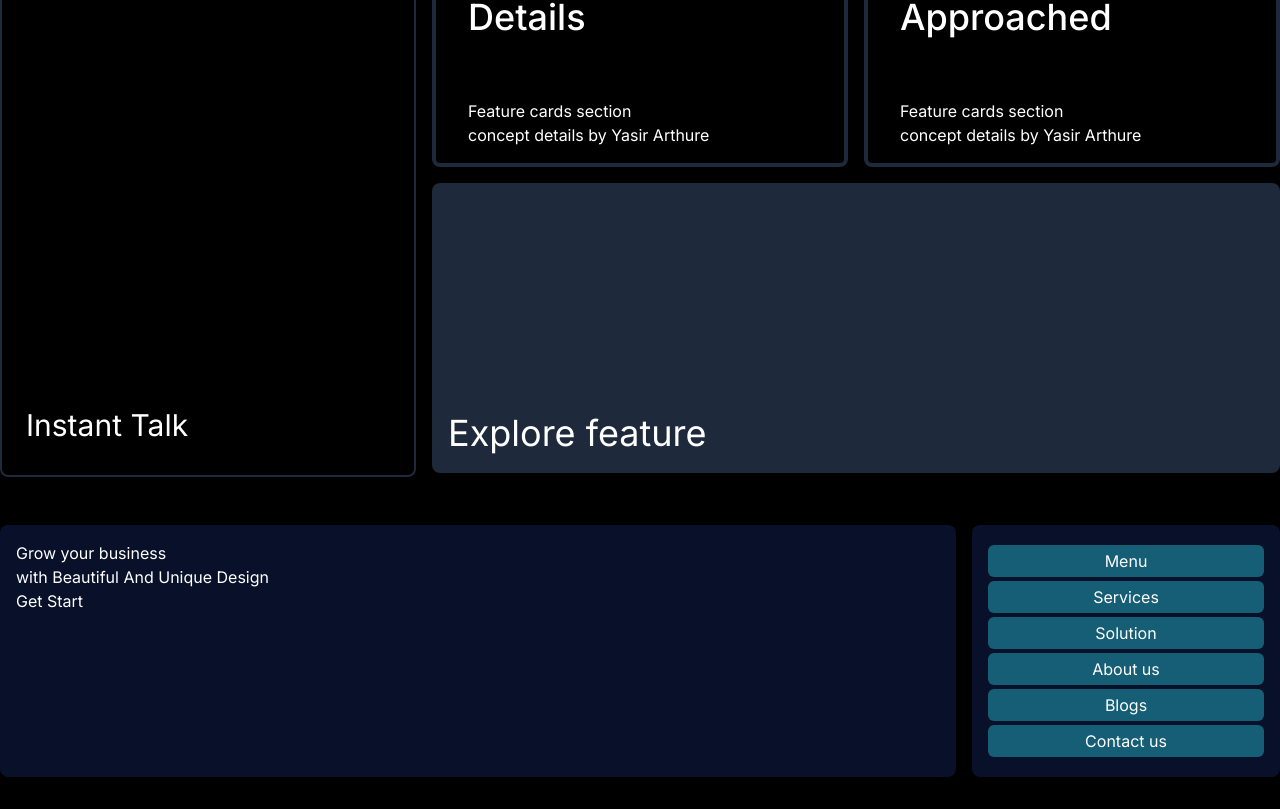
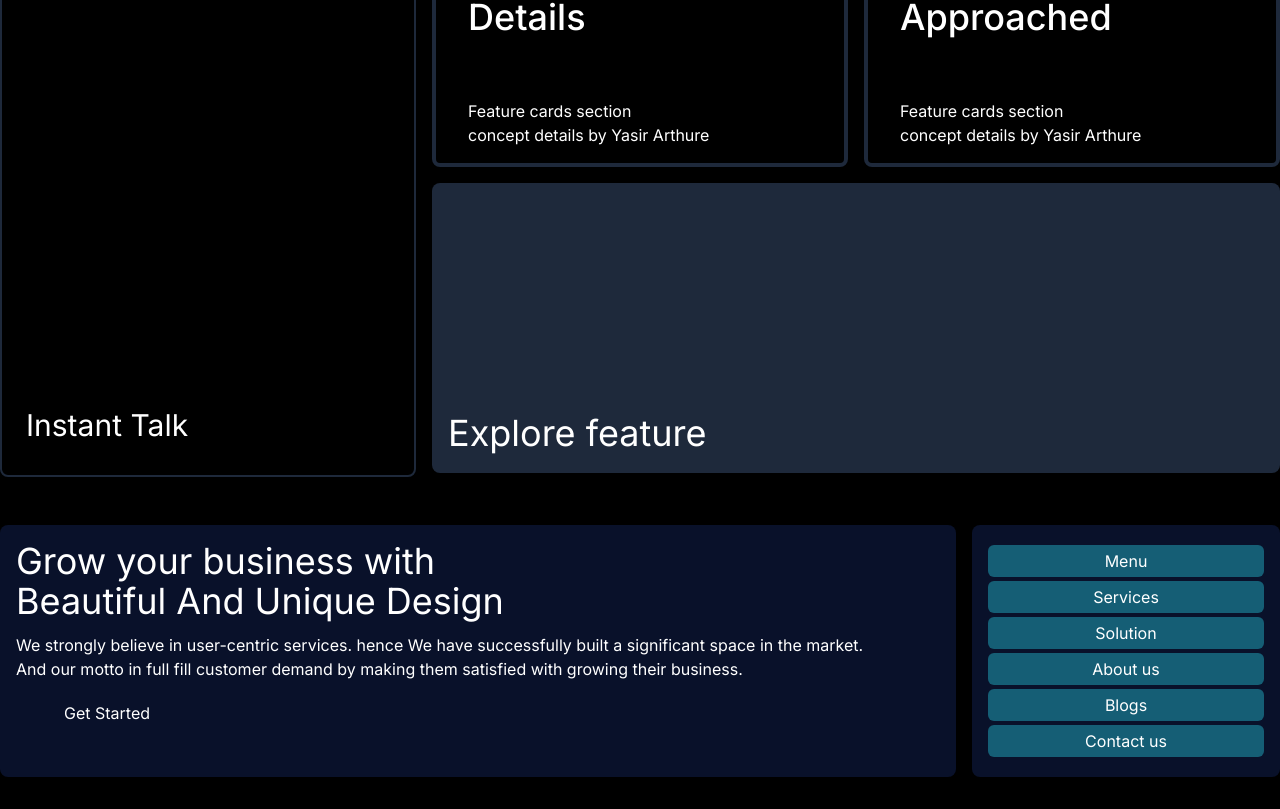
Before and after one commit to minhazpro3/blogger-client, a Next.js app: page / in a window 1280 px wide. Shown: the part 1935-2744 px from the top of the page. Built offline with nearby package versions, Linux system fonts and the light colour scheme.

Commit message:
styles business

```diff
--- a/src/components/grow_your/Grow_banner.tsx
+++ b/src/components/grow_your/Grow_banner.tsx
@@ -1,14 +1,31 @@
+import React, { useRef,useEffect } from "react";
 
 export default function HomeGrowYou() {
+    const ref = useRef(null);
+    React.useEffect(() => {
+      import("@lottiefiles/lottie-player");
+    });
 
 
     return (
         <div className="container mx-auto px-8 md:px-0">
 
             <div className="grid grid-cols-4  gap-4">
-                <div className="col-span-3 bg-blue-900 p-4 bg-opacity-30 rounded-lg">
-                    <h2 className="text-white">Grow your business <br />with Beautiful And Unique Design</h2>
-                    <button className="text-white">Get Start</button>
+                <div className="col-span-3 bg-blue-900 p-4 bg-opacity-30 rounded-lg relative">
+                    <h2 className="text-white text-4xl ">Grow your business with<br /> Beautiful And Unique Design</h2>
+                    <p className="text-white text-base my-3">We strongly believe in user-centric services. hence We have successfully built a significant space in the market. <br /> And our motto in full fill customer demand by making them satisfied with growing their business.</p>
+                    <button className="text-white  px-12 py-2 rounded-full absolute left-4 mb-1">Get Started</button>
+                    <div className="flex justify-center absolute -bottom-2 left-4 -z-10" >
+          <lottie-player
+            id="firstLottie"
+            ref={ref}
+            autoplay
+            loop
+            mode="normal"
+            src="https://assets4.lottiefiles.com/packages/lf20_uOFWvo.json"
+            style={{ width: "180px", height: "140px" }}
+          ></lottie-player>
+        </div>
                 </div>
                 <div className="col-span-1 text-white bg-blue-900 bg-opacity-30 rounded-lg p-4">
                     <ul className="py-1 my-1 text-center hover:cursor-pointer hover:bg-cyan-950 rounded-md  bg-cyan-800">
@@ -27,7 +44,7 @@ export default function HomeGrowYou() {
                         <button>Blogs </button>
                     </ul>
                     <ul className="py-1 my-1 text-center hover:cursor-pointer hover:bg-cyan-950 rounded-md  bg-cyan-800">
-                        <button>Contact us </button>
+                        <button className="">Contact us </button>
                     </ul>
                 </div>
             </div>
```
